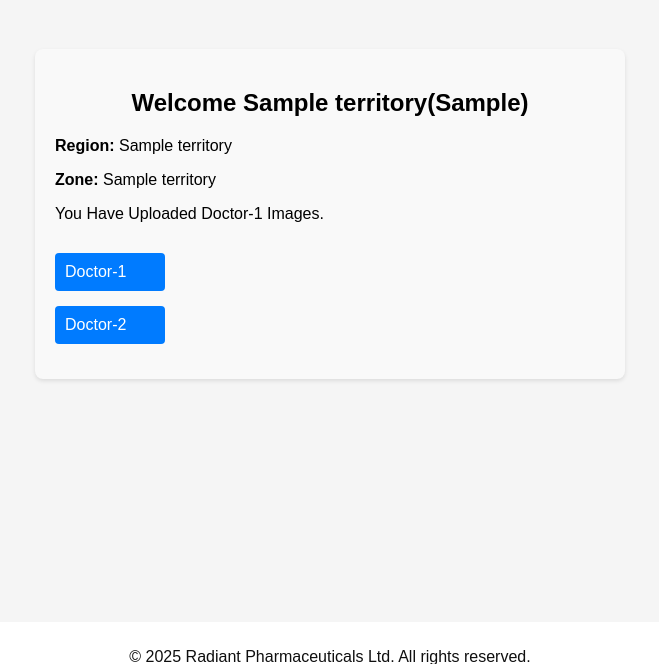
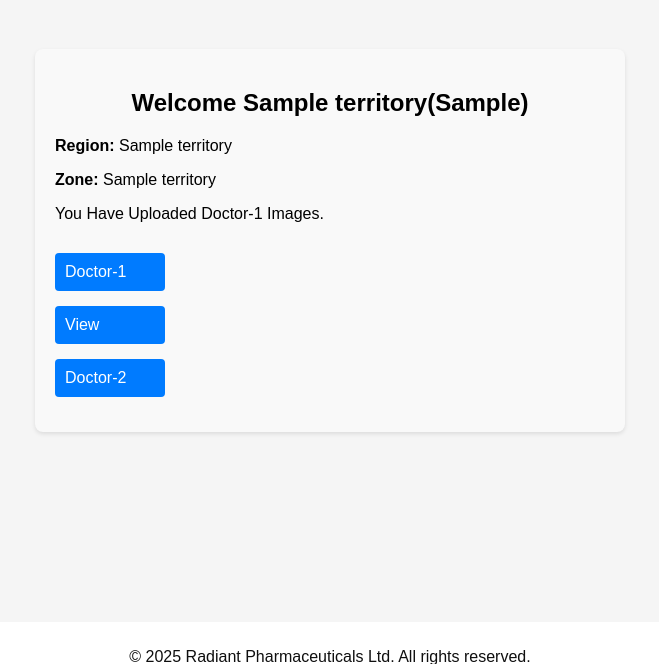
Before and after one commit to najmulislamnajim/exium-dr-3gen-image, a Django app: template core/templates/core/upload-preview.html in a window 1280 px wide. Shown: the part 74-738 px from the top of the page, without its empty margins (310-969 px from the left). Run offline with Django 5.2, Linux system fonts and the light colour scheme; tables that the repository leaves empty hold one stand-in row (values such as "Sample post"); the template is opened without the code that fills it: values that come from a table or form of the project are taken from there, most other values are stand-ins (such as "Sample title", 1, 10 or a date in 2020).

Commit message:
redesign template

```diff
--- a/core/templates/core/upload-preview.html
+++ b/core/templates/core/upload-preview.html
@@ -9,7 +9,17 @@
 
 {% block extra-content %}
 <div class="button-container">
-    <a href="{% url 'upload' 1 %}" class="my-button">Doctor-1</a>
-    <a href="{% url 'upload' 2 %}" class="my-button">Doctor-2</a>
+    <div>
+        <a href="{% url 'upload' 1 %}" class="my-button">Doctor-1</a>
+        {% if img_obj.0 %}
+            <a href="{% url 'doctor_view' 1 %}" class="my-button">View</a>
+        {% endif %}
+    </div>
+    <div>
+        <a href="{% url 'upload' 2 %}" class="my-button">Doctor-2</a>
+        {% if img_obj.1 %}
+            <a href="{% url 'doctor_view' 2 %}" class="my-button">View</a>
+        {% endif %}
+    </div>
 </div>
 {% endblock %}
```
